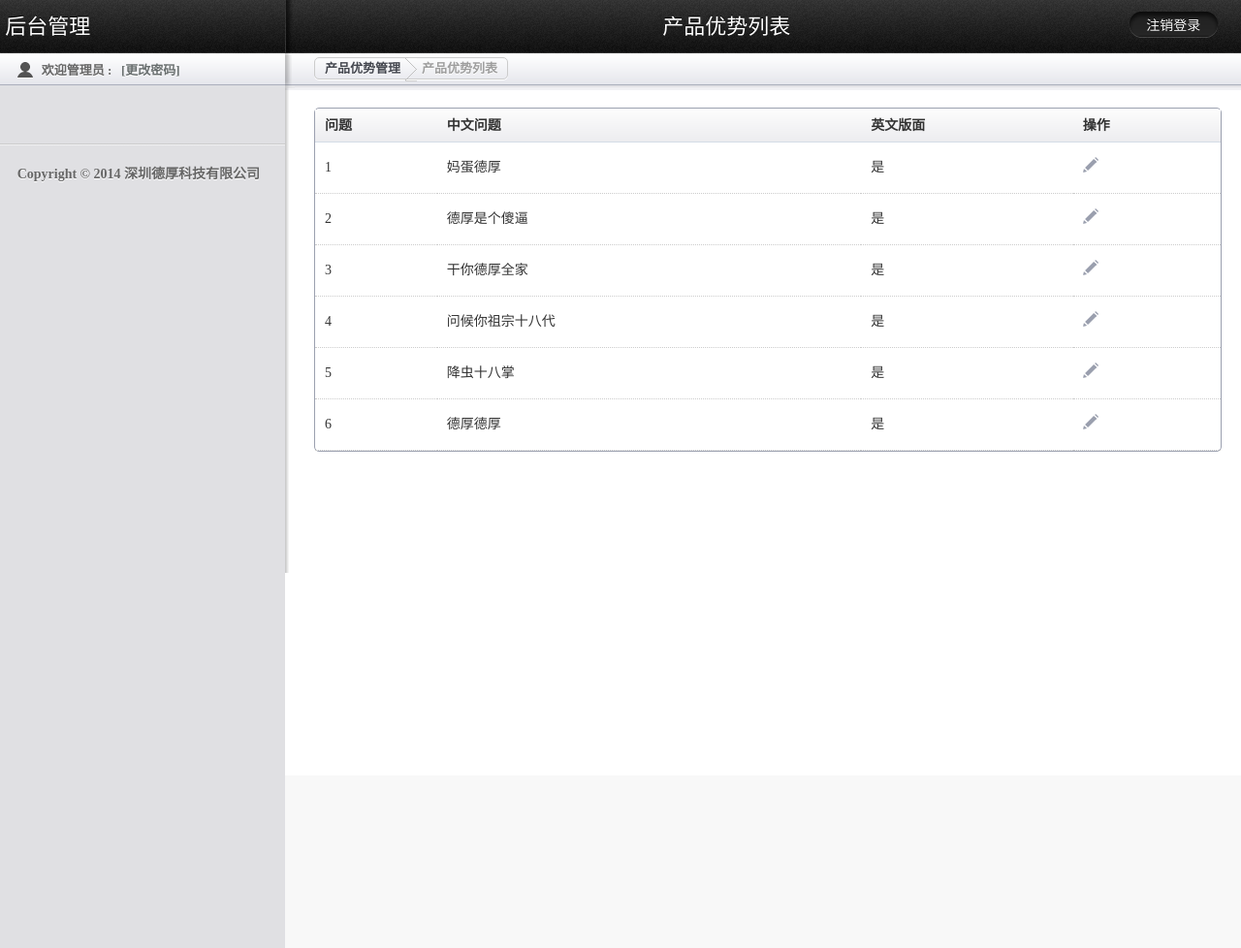
After one commit to dengyh/dehou, a Django app: page /backend/advantanges_list/ in a window 1280 px wide. The commit adds this page. Shown: the whole page at 97% size. Run offline with Django 3.2, Linux system fonts and the light colour scheme; parts of the project's set-up code (start-up, migrations or seed data) failed here and were passed over; some libraries are stand-ins or nearby versions.

Commit message:
添加产品优势功能

```diff
--- a/backend/templates/admin_add.html
+++ b/backend/templates/admin_add.html
@@ -49,7 +49,8 @@
                             <input type="checkbox" name="premissions" value="3"> 工程管理&nbsp;
                             <input type="checkbox" name="premissions" value="4"> 资讯管理&nbsp;<br>
                             <input type="checkbox" name="premissions" value="5"> 招聘管理&nbsp;
-                            <input type="checkbox" name="premissions" value="6"> 留言管理
+                            <input type="checkbox" name="premissions" value="6"> 留言管理&nbsp;
+                            <input type="checkbox" name="premissions" value="7"> 产品优势管理
                         </div>
                     </fieldset>
                 </div>
--- a/backend/templates/admin_edit.html
+++ b/backend/templates/admin_edit.html
@@ -35,10 +35,10 @@
                         <input type="checkbox" name="premissions" value="1"> 导航管理&nbsp;
                         <input type="checkbox" name="premissions" value="2"> 产品管理&nbsp;
                         <input type="checkbox" name="premissions" value="3"> 工程管理&nbsp;
-                        <input type="checkbox" name="premissions" value="4"> 资讯管理&nbsp;
-                        <br>
+                        <input type="checkbox" name="premissions" value="4"> 资讯管理&nbsp;<br>
                         <input type="checkbox" name="premissions" value="5"> 招聘管理&nbsp;
-                        <input type="checkbox" name="premissions" value="6"> 留言管理
+                        <input type="checkbox" name="premissions" value="6"> 留言管理&nbsp;
+                        <input type="checkbox" name="premissions" value="7"> 产品优势管理
                     </div>
                 </fieldset>
             </div>
--- /dev/null
+++ b/backend/templates/advantanges_list.html
@@ -0,0 +1,92 @@
+{% extends "backend_base.html" %}
+
+{% block title1 %}产品优势列表{% endblock %}
+{% block title2 %}产品优势列表{% endblock %}
+{% block title3 %}产品优势列表{% endblock %}
+{% block titleBase %}产品优势管理{% endblock %}
+{% block titleBaseUrl %}advantanges_list{% endblock %}
+{% block content %}
+    <!-- 产品优势列表板块 开始 -->
+    <section id="main" class="column">
+        <div class="clear"></div>
+        <article class="module width_full">
+            <div class="tab_container">
+                <div id="tab1" class="tab_content">
+                    <table class="tablesorter" cellspacing="0">
+                        <thead>
+                            <tr>
+                                <th>问题</th>
+                                <th>中文问题</th>
+                                <th>英文版面</th>
+                                <th>操作</th>
+                            </tr>
+                        </thead>
+                        <tbody>
+                            <tr>
+                                <td>1</td>
+                                <td>妈蛋德厚</td>
+                                <td>是</td>
+                                <td>
+                                    <a href="#">
+                                        <input type="image" src="/static/images/icn_edit.png" title="编辑" />
+                                    </a>
+                                </td>
+                            </tr>
+                            <tr>
+                                <td>2</td>
+                                <td>德厚是个傻逼</td>
+                                <td>是</td>
+                                <td>
+                                    <a href="#">
+                                        <input type="image" src="/static/images/icn_edit.png" title="编辑" />
+                                    </a>
+                                </td>
+                            </tr>
+                            <tr>
+                                <td>3</td>
+                                <td>干你德厚全家</td>
+                                <td>是</td>
+                                <td>
+                                    <a href="#">
+                                        <input type="image" src="/static/images/icn_edit.png" title="编辑" />
+                                    </a>
+                                </td>
+                            </tr>
+                            <tr>
+                                <td>4</td>
+                                <td>问候你祖宗十八代</td>
+                                <td>是</td>
+                                <td>
+                                    <a href="#">
+                                        <input type="image" src="/static/images/icn_edit.png" title="编辑" />
+                                    </a>
+                                </td>
+                            </tr>
+                            <tr>
+                                <td>5</td>
+                                <td>降虫十八掌</td>
+                                <td>是</td>
+                                <td>
+                                    <a href="#">
+                                        <input type="image" src="/static/images/icn_edit.png" title="编辑" />
+                                    </a>
+                                </td>
+                            </tr>
+                            <tr>
+                                <td>6</td>
+                                <td>德厚德厚</td>
+                                <td>是</td>
+                                <td>
+                                    <a href="#">
+                                        <input type="image" src="/static/images/icn_edit.png" title="编辑" />
+                                    </a>
+                                </td>
+                            </tr>
+                        </tbody>
+                    </table>
+                </div>
+            </div>
+        </article>
+    </section>
+    <!-- 产品优势列表板块 结束 -->
+{% endblock %}
--- a/backend/templates/backend_base.html
+++ b/backend/templates/backend_base.html
@@ -95,6 +95,12 @@
             <li class="icn_categories"><a href="/backend/message_list/" class="link">留言列表</a>
             </li>
         </ul>
+        {% endifequal %} {% ifequal list '7' %}
+        <h3>产品优势管理</h3>
+        <ul class="toggle">
+            <li class="icn_categories"><a href="/backend/advantanges_list/" class="link">产品优势列表</a>
+            </li>
+        </ul>
         {% endifequal %} {% endfor %} {% if user.is_superuser %}
         <!--判断是否为 超级管理员-->
         <h3>账户管理</h3>
--- a/backend/urls.py
+++ b/backend/urls.py
@@ -2,22 +2,26 @@
 from django.conf.urls import patterns, include, url
 
 urlpatterns = patterns('backend.views',
-	url(r'^login/$','login_in',{'template_name':'login.html'}),          # 登陆界面
-	url(r'^check_login/$','check_login',{'template_name':'login.html'}), # 登陆检查
-	url(r'^login_out/$','login_out'),                                    # 登出
-	url(r'^$','home',{'template_name':'home.html'}),                # 后台首页
-	url(r'^home/$','home',{'template_name':'home.html'}),                # 后台首页
+	url(r'^login/$','login_in',{'template_name':'login.html'}),            # 登陆界面
+	url(r'^check_login/$','check_login',{'template_name':'login.html'}),   # 登陆检查
+	url(r'^login_out/$','login_out'),                                      # 登出
+	url(r'^$','home',{'template_name':'home.html'}),                       # 后台首页
+	url(r'^home/$','home',{'template_name':'home.html'}),                  # 后台首页
 
-	url(r'^job_list/$'       , 'job_list',{'template_name':'job_list.html'}),            # 招聘列表
-	url(r'^job_publish/$'    , 'job_publish',{'template_name':'job_publish.html'}),      # 发布招聘
-	url(r'^job_publish_handle/$', 'job_publish_handle'),                                 #发布招聘表单处理
-	url(r'^job_edit/$', 'job_edit', {'template_name':'job_edit.html'}),                  # 修改招聘
-	url(r'^job_edit_handle/$', 'job_edit_handle'),                                       # 修改招聘表单处理
+	url(r'^job_list/$'       , 'job_list',{'template_name':'job_list.html'}),                        # 招聘列表
+	url(r'^job_publish/$'    , 'job_publish',{'template_name':'job_publish.html'}),                  # 发布招聘
+	url(r'^job_publish_handle/$', 'job_publish_handle'),                                             # 发布招聘表单处理
+	url(r'^job_edit/$', 'job_edit', {'template_name':'job_edit.html'}),                              # 修改招聘
+	url(r'^job_edit_handle/$', 'job_edit_handle'),                                                   # 修改招聘表单处理
 
-	url(r'^del_job/$'   , 'del_job'),                                                  # 招聘信息删除
-	url(r'^message_list/$'   , 'message_list',{'template_name':'message_list.html'}),  # 留言列表
-	url(r'^message_replay_handle/$'   , 'message_replay_handle'),                  # 留言回复表单处理
-	url(r'^del_message/$'   , 'del_message'),                                          # 留言删除
+	url(r'^del_job/$'   , 'del_job'),                                                                # 招聘信息删除
+	url(r'^message_list/$'   , 'message_list',{'template_name':'message_list.html'}),                # 留言列表
+	url(r'^message_replay_handle/$'   , 'message_replay_handle'),                                    # 留言回复表单处理
+	url(r'^del_message/$'   , 'del_message'),                                                        # 留言删除
+
+	url(r'^advantanges_list/$', 'advantanges_list', {'template_name':'advantanges_list.html'}),      # 产品优势列表
+	url(r'^advantanges_edit/$', 'advantanges_edit', {'template_name':'advantanges_edit.html'}),      # 产品优势修改
+	url(r'^advantanges_edit_handle/$', 'advantanges_edit_handle'),                                   # 产品优势修改表单处理
 )
 
 urlpatterns += patterns('backend.views',
@@ -25,7 +29,7 @@ urlpatterns += patterns('backend.views',
 	url(r'^navigation_add/$', 'navigation_add',{'template_name':'navigation_add.html'}),     # 导航添加
 	url(r'^navigation_add_handle/$','navigation_add_handle'),                                # 导航添加表单处理
 	url(r'^del_navigation/$','del_navigation'),                                              # 导航删除处理
-	url(r'^Twolink/$','Twolink',{'template_name':'Twolink.html'}),                                                            # 二级、三级导航联动
+	url(r'^Twolink/$','Twolink',{'template_name':'Twolink.html'}),                           # 二级、三级导航联动
 	url(r'^navigation_edit/$', 'navigation_edit', {'template_name':'navigation_edit.html'}), # 导航修改
 	url(r'^navigation_edit_handle/$', 'navigation_edit_handle'),                             # 导航修改表单处理
 )
@@ -49,12 +53,12 @@ urlpatterns += patterns('backend.views',
 )
 
 urlpatterns += patterns('backend.views',
-	url(r'^user_add_handle','user_add_handle',{'template_name' : "admin_add.html"}),     # 添加管理员表单处理 避免 admin_add_handle
-	url(r'^admin_list/$','admin_list',{'template_name' : "admin_list.html"}),            # 管理员列表
-	url(r'^admin_add/$' , 'admin_add',{'template_name':'admin_add.html'}),               # 添加管理员
-	url(r'^admin_delete/$', 'admin_delete'),			                                 # 删除管理员
-	url(r'^admin_edit/$', 'admin_edit', {'template_name' : "admin_edit.html"}),	         # 管理员编辑
-	url(r'^admin_edit_handle/$', 'admin_edit_handle'),                                   # 修改管理员表单处理
+	url(r'^user_add_handle','user_add_handle',{'template_name' : "admin_add.html"}),          # 添加管理员表单处理 避免 admin_add_handle
+	url(r'^admin_list/$','admin_list',{'template_name' : "admin_list.html"}),                 # 管理员列表
+	url(r'^admin_add/$' , 'admin_add',{'template_name':'admin_add.html'}),                    # 添加管理员
+	url(r'^admin_delete/$', 'admin_delete'),			                                      # 删除管理员
+	url(r'^admin_edit/$', 'admin_edit', {'template_name' : "admin_edit.html"}),	              # 管理员编辑
+	url(r'^admin_edit_handle/$', 'admin_edit_handle'),                                        # 修改管理员表单处理
 	url(r'^admin_changePwd/$', 'admin_changePwd', {'template_name':"admin_changePwd.html"}),  # 更改密码
-	url(r'^admin_changePwd_handle$', 'admin_changePwd_handle'),                          # 更改密码表单处理
+	url(r'^admin_changePwd_handle$', 'admin_changePwd_handle'),                               # 更改密码表单处理
 )
--- a/backend/views.py
+++ b/backend/views.py
@@ -1170,3 +1170,30 @@ def admin_changePwd_handle(request):
 			return render(request, "backend_href.html", {'title':"旧密码输入不一致 :(", 'href':"home"})
 
 	return render(request, "backend_href.html", {'title':"请求失误 :(", 'href':"home"})
+
+# ======================================
+# 	名字：产品优势列表
+#   功能：列表
+#   人员：黄晓佳
+#   日期：2014.09.06
+# --------------------------------------
+def advantanges_list(request, template_name):
+	return render(request, template_name)
+
+# ======================================
+# 	名字：产品优势修改
+#   功能：修改
+#   人员：黄晓佳
+#   日期：2014.09.06
+# --------------------------------------
+def advantanges_edit(request, template_name):
+	return render(request, template_name)
+
+# ======================================
+# 	名字：产品优势修改表单处理
+#   功能：修改表单处理
+#   人员：黄晓佳
+#   日期：2014.09.06
+# --------------------------------------
+def advantanges_edit_handle(request):
+	return HttpResponseRedirect('d')
```
Also changed, not shown: backend/templates/advantanges_edit.html (added, +63 -0 lines), 8 other files.
